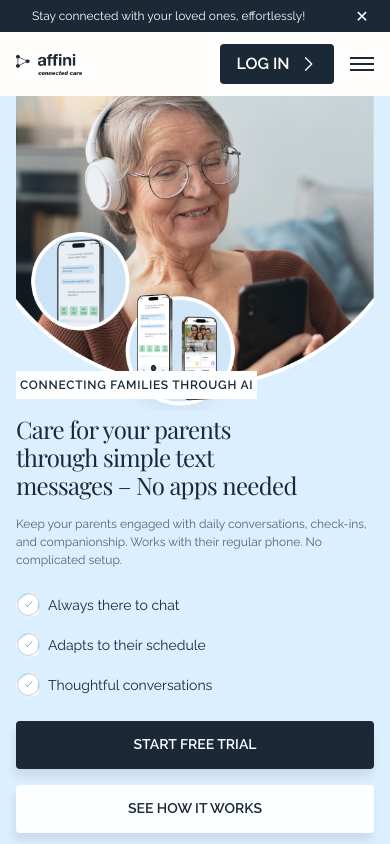
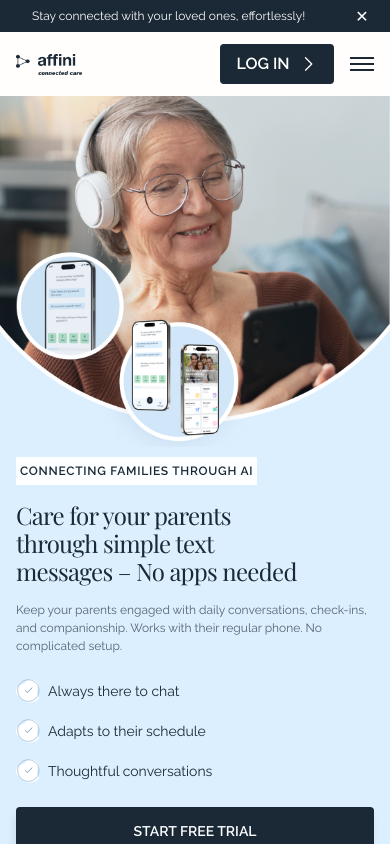
Before and after one commit to SiarheiBalabanovich/affini-app, a React (Vite) app: page / in a window 390 px wide. Shown: the top 844 px of the page. Built offline with nearby package versions, Linux system fonts and the light colour scheme.

Commit message:
refactor(hero-section): remove window logic, use tailwind responsive and design tokens

```diff
--- a/src/components/HeroSection.jsx
+++ b/src/components/HeroSection.jsx
@@ -16,12 +16,12 @@ function HeroSection() {
   return (
     <section id="home" className="relative w-full overflow-hidden bg-lightBlue">
       <div className="relative mx-auto flex w-full max-w-[1280px] flex-col px-4 pt-5 pb-10 md:pb-20 lg:min-h-[720px] lg:flex-row lg:items-center lg:px-10 lg:py-20 lg2:px-0">
-        <div className="relative w-full lg:hidden">
+        <div className="relative -mx-4 w-[calc(100%+2rem)] lg:hidden">
           <img
             src={imageHeroMobile}
             alt="Affini mobile messaging preview"
-            className="mt-[-115px] -mb-[80px] w-full object-contain"
-          />
+            className="mt-[-115px] -mb-[30px] w-full object-cover"
+        />
         </div>
 
         <div className="relative z-10 flex w-full max-w-[500px] flex-col items-start">
```
